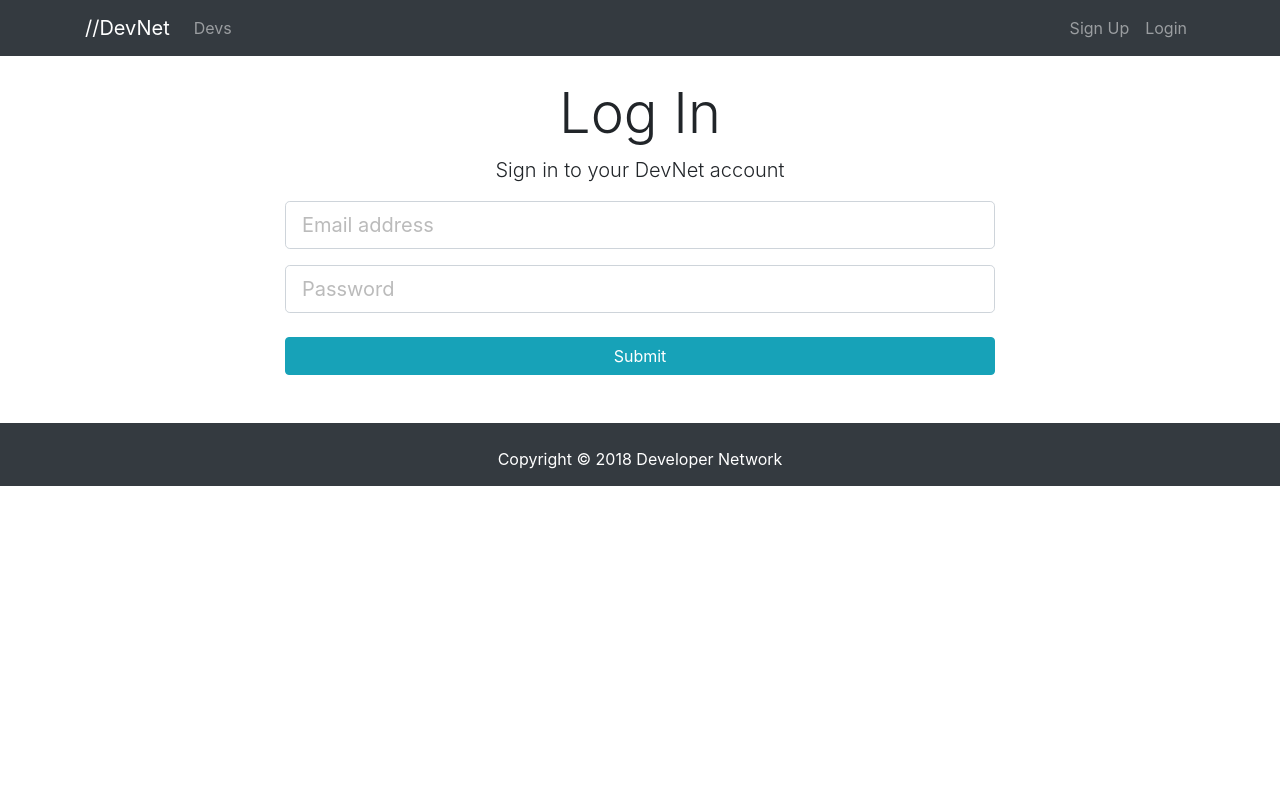
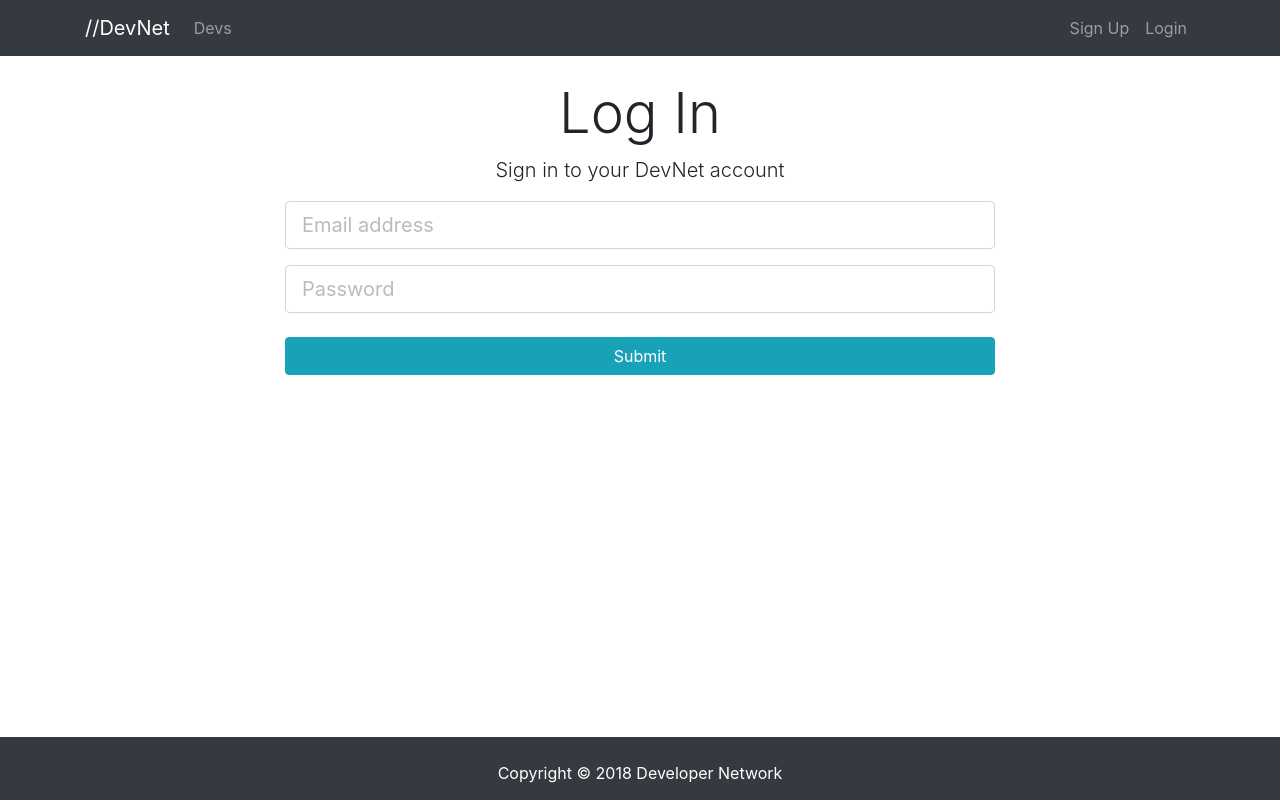
Before and after one commit to deanban/devcon-mern, a React (Create React App) app in the folder client/: page /login in a window 1280 px wide. Built offline with nearby package versions, Linux system fonts and the light colour scheme.

Commit message:
footer css again!

```diff
--- a/client/src/App.css
+++ b/client/src/App.css
@@ -47,17 +47,16 @@ img {
   min-height: 100%;
 } */
 
-.container {
-  min-height: calc(100vh - 1500px);
-}
+/* .container {
+  flex: 1 0 auto;
+} */
 
 .footer {
-  /* position: absolute; */
-  right: 0;
+  position: fixed;
+  left: 0;
   bottom: 0;
-  left: 0;
+  width: 100%;
   padding: 1rem;
-  width: 100%;
   height: 63px;
   background-color: #0f0f0f;
 }
--- a/client/src/index.css
+++ b/client/src/index.css
@@ -6,7 +6,8 @@ body {
     sans-serif;
   -webkit-font-smoothing: antialiased;
   -moz-osx-font-smoothing: grayscale;
-  min-height: calc(100vh - 70px);
+  /* display: flex;
+  flex-direction: column; */
 }
 
 code {
```
